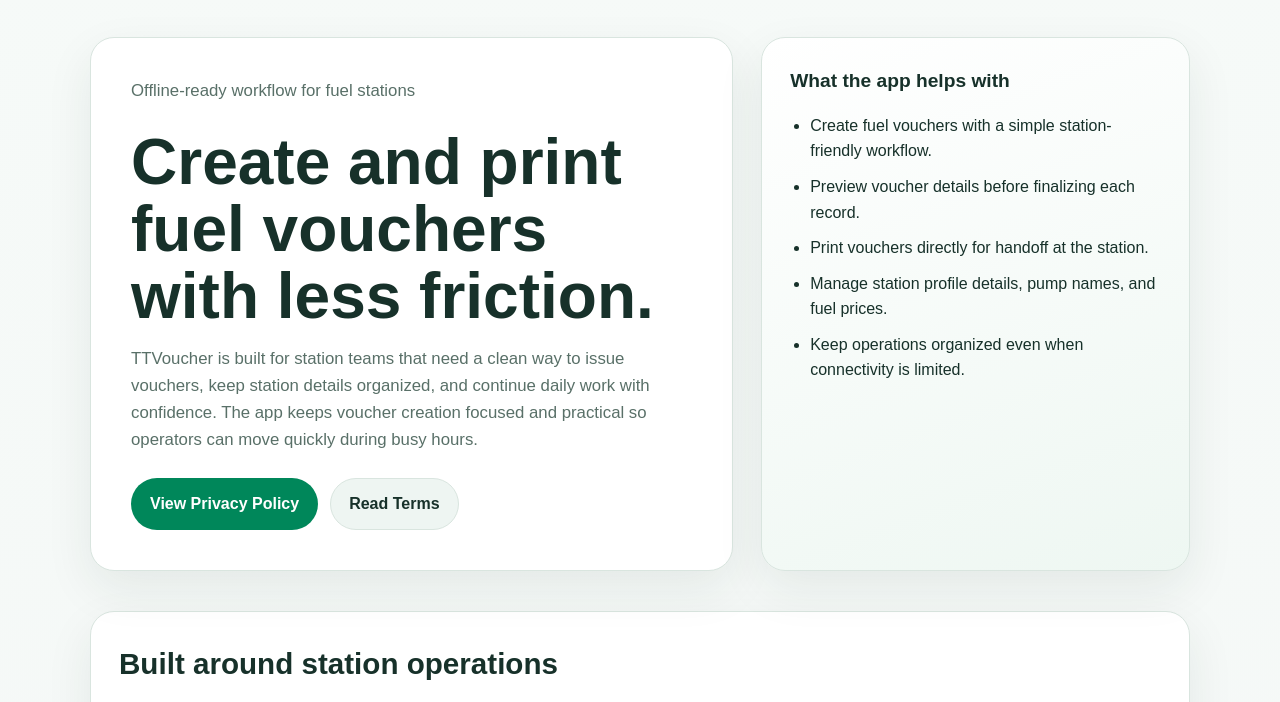
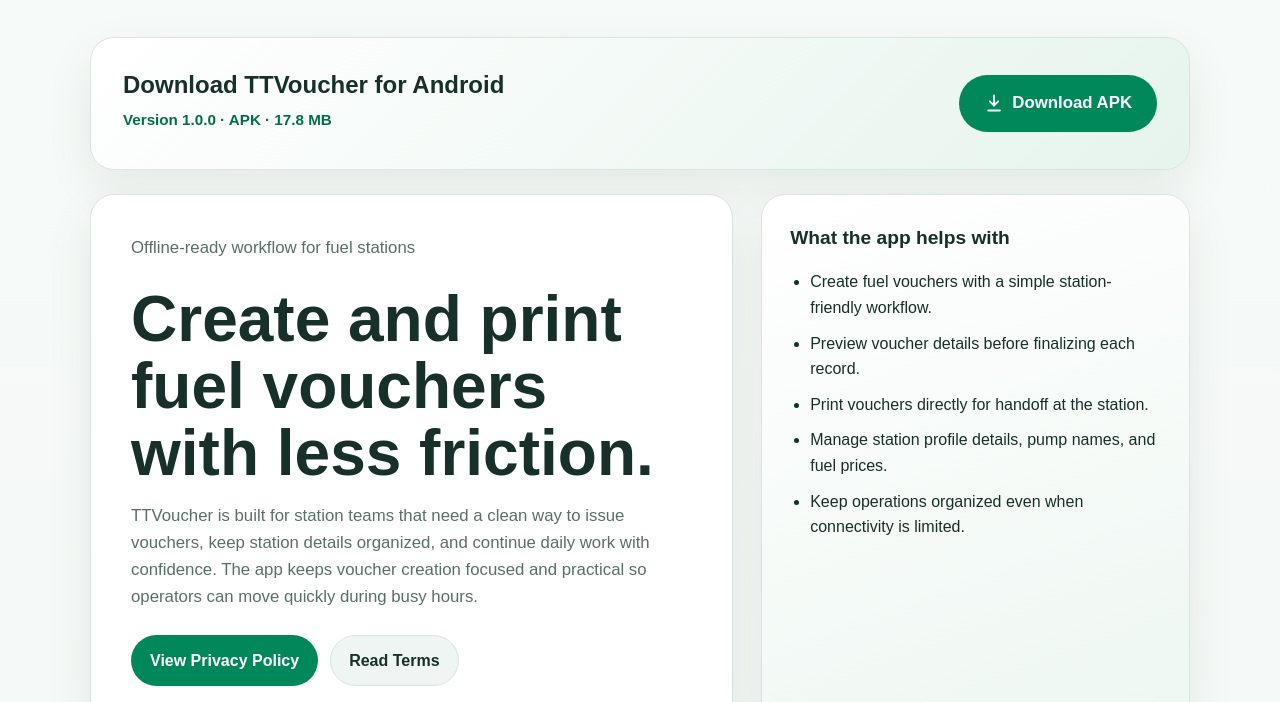
Before and after one commit to TTTechMM/ttvoucher-website, a plain HTML site: page index.html in a window 1280 px wide. Shown: the part 69-771 px from the top of the page. Drawn offline with Linux system fonts and the light colour scheme.

Commit message:
add download

```diff
--- a/assets/styles.css
+++ b/assets/styles.css
@@ -210,6 +210,56 @@ a:hover {
   color: var(--muted);
 }
 
+.download-card {
+  display: flex;
+  align-items: center;
+  gap: 24px;
+  margin: 24px 0 0;
+  padding: 28px 32px;
+  background: linear-gradient(135deg, #ffffff 0%, #e6f4ed 100%);
+  border: 1px solid var(--border);
+  border-radius: 24px;
+  box-shadow: var(--shadow);
+}
+
+.download-logo {
+  width: 72px;
+  height: 72px;
+  object-fit: contain;
+  flex-shrink: 0;
+}
+
+.download-info {
+  flex: 1;
+  min-width: 0;
+}
+
+.download-info h2 {
+  margin: 0 0 4px;
+  font-size: 1.5rem;
+}
+
+.download-meta {
+  margin: 0 0 8px;
+  color: var(--primary-dark);
+  font-weight: 700;
+  font-size: 0.95rem;
+}
+
+.download-note {
+  margin: 0;
+  color: var(--muted);
+  font-size: 0.95rem;
+}
+
+.download-button {
+  gap: 8px;
+  padding: 14px 24px;
+  font-size: 1.05rem;
+  white-space: nowrap;
+  flex-shrink: 0;
+}
+
 .legal-layout {
   padding-bottom: 40px;
 }
@@ -283,4 +333,14 @@ a:hover {
   .legal-card h1 {
     font-size: 2rem;
   }
+
+  .download-card {
+    flex-direction: column;
+    align-items: flex-start;
+    padding: 24px;
+  }
+
+  .download-button {
+    width: 100%;
+  }
 }
--- a/index.html
+++ b/index.html
@@ -24,6 +24,22 @@
     </header>
 
     <main class="page-shell">
+      <section class="download-card" id="download" aria-labelledby="download-title">
+        <div class="download-info">
+          <h2 id="download-title">Download TTVoucher for Android</h2>
+          <p class="download-meta">Version 1.0.0 &middot; APK &middot; 17.8 MB</p>
+        </div>
+        <a
+          class="button primary download-button"
+          href="./assets/apks/ttvoucher-v1-0-0.apk"
+          download="ttvoucher-v1-0-0.apk"
+          type="application/vnd.android.package-archive"
+        >
+          <svg aria-hidden="true" width="20" height="20" viewBox="0 0 24 24" fill="none" stroke="currentColor" stroke-width="2.2" stroke-linecap="round" stroke-linejoin="round"><path d="M12 3v12"/><path d="m7 10 5 5 5-5"/><path d="M5 21h14"/></svg>
+          Download APK
+        </a>
+      </section>
+
       <section class="hero">
         <article class="hero-card">
           <p class="muted">Offline-ready workflow for fuel stations</p>
```
Also changed, not shown: vercel.json, 1 other file.
